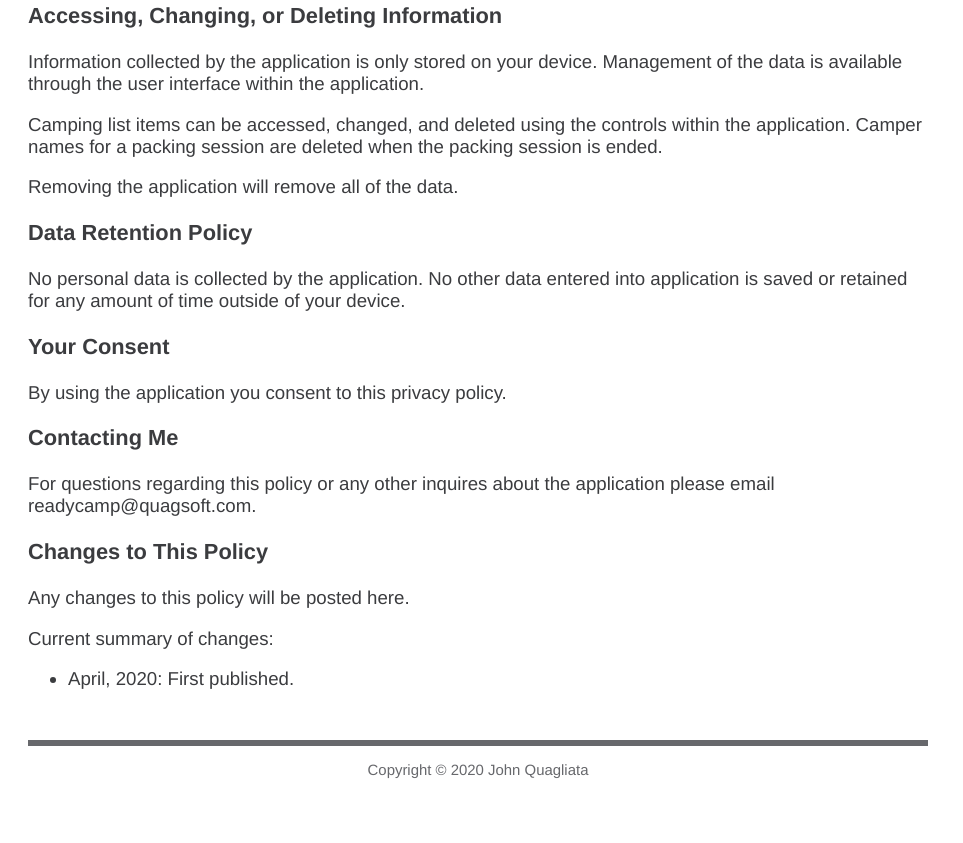
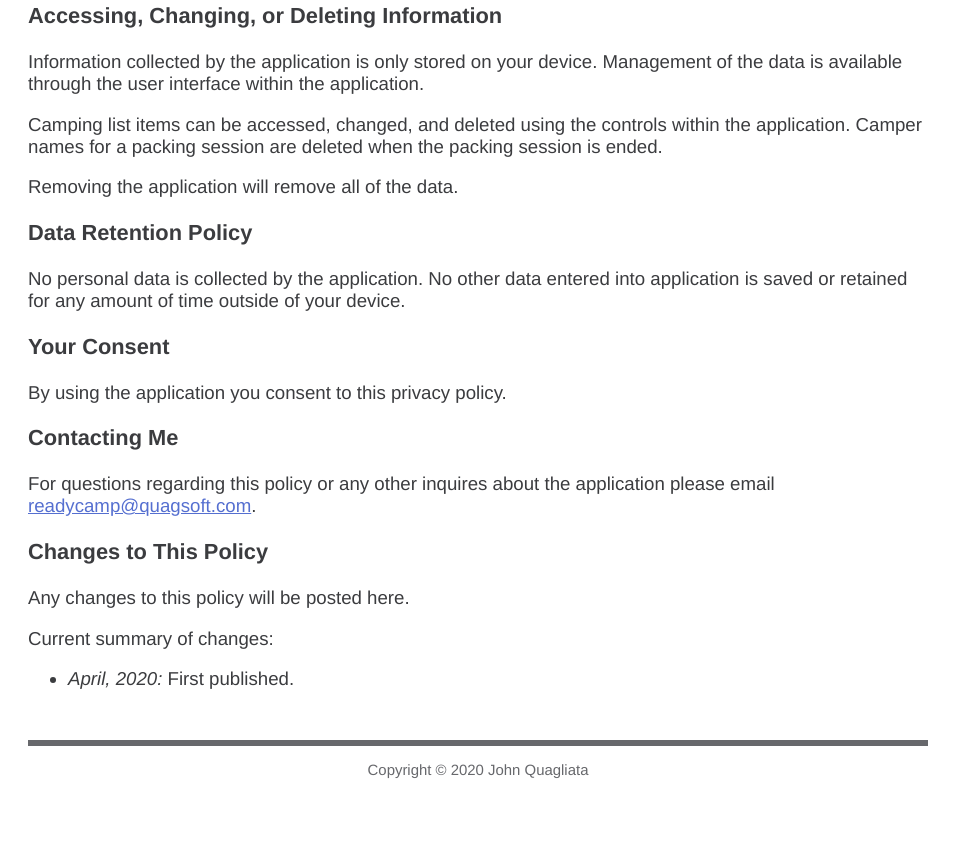
Before and after one commit to jquag/quagsoft.com, a plain HTML site: page ready-camp/privacy.html in a window 1280 px wide. Shown: the part 731-1574 px from the top of the page, without its empty margins (0-963 px from the left). Drawn offline with Linux system fonts and the light colour scheme.

Commit message:
mailto link

```diff
--- a/ready-camp/privacy.html
+++ b/ready-camp/privacy.html
@@ -30,12 +30,12 @@
     <h3>Your Consent</h3>
     By using the application you consent to this privacy policy.
     <h3>Contacting Me</h3>
-    For questions regarding this policy or any other inquires about the application please email readycamp@quagsoft.com.
+    For questions regarding this policy or any other inquires about the application please email <a href="mailto:readycamp@quagsoft.com">readycamp@quagsoft.com</a>.
     <h3>Changes to This Policy</h3>
     <p>Any changes to this policy will be posted here.</p>
     <p>Current summary of changes:</p>
     <ul>
-        <li>April, 2020: First published.</li>
+        <li><i>April, 2020:</i> First published.</li>
     </ul>
 
     <div id="footer">
```
